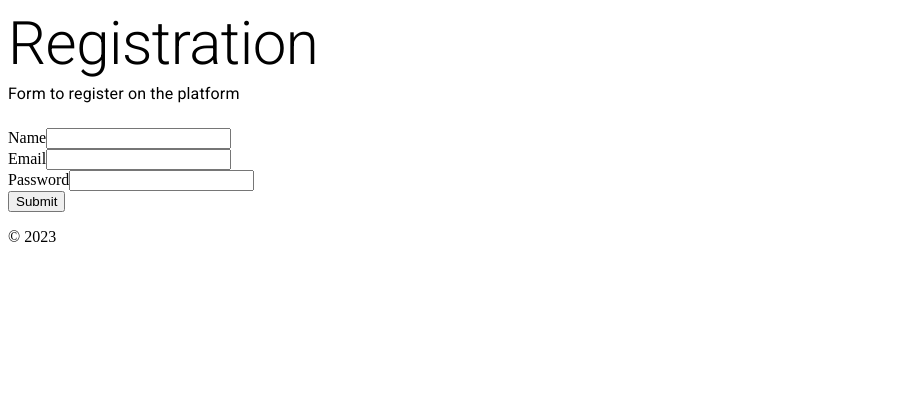
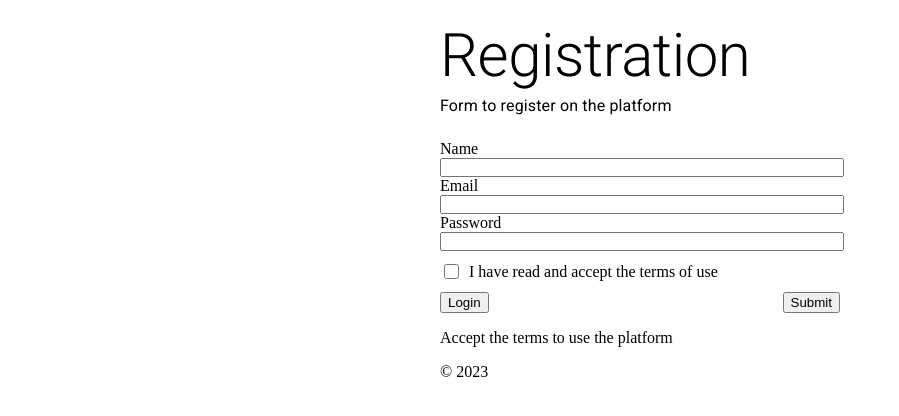
Before and after one commit to ifspcodelab/codeodyssey-frontend, a React (Vite) app: page /registration in a window 1280 px wide. Shown: the top 416 px of the page, without its empty margins (0-899 px from the left). Built offline with nearby package versions, Linux system fonts and the light colour scheme.

Commit message:
feat: add styling to form and app, login page, navigation in home

```diff
--- /dev/null
+++ b/src/index.css
@@ -0,0 +1,6 @@
+html, body {
+    margin: 0;
+    padding: 0;
+    border: 0;
+    box-sizing: border-box;
+}
--- a/src/main.tsx
+++ b/src/main.tsx
@@ -8,6 +8,8 @@ import PrivacyPolicy from "./pages/PrivacyPolicy";
 import Contact from "./pages/Contact";
 import './locales/i18n.ts'
 import Registration from "./pages/Registration";
+import Login from "./pages/Login";
+import './index.css'
 
 const router = createBrowserRouter([
     {
@@ -21,6 +23,10 @@ const router = createBrowserRouter([
             {
                 path: "registration",
                 element: <Registration/>
+            },
+            {
+                path: "login",
+                element: <Login/>
             },
             {
                 path: "terms-of-use",
--- a/src/pages/Home/index.tsx
+++ b/src/pages/Home/index.tsx
@@ -9,6 +9,7 @@ function Home() {
             <h1>Home Page</h1>
             <nav>
                 <Link to={"/registration"}>Registration</Link>
+                <Link to={"/login"}>Login</Link>
             </nav>
             <PageFooter/>
         </>
--- /dev/null
+++ b/src/pages/Login/index.tsx
@@ -0,0 +1,9 @@
+import React from 'react';
+
+function Login() {
+    return (
+        <h1>Login Page</h1>
+    );
+}
+
+export default Login;
--- a/src/pages/Registration/index.tsx
+++ b/src/pages/Registration/index.tsx
@@ -1,6 +1,8 @@
 import React, {useState} from 'react';
 import PageHeader from "../../components/PageHeader";
 import PageFooter from "../../components/PageFooter";
+import './styles.css'
+import {useNavigate} from "react-router-dom"
 
 interface RegistrationData {
     name: string;
@@ -11,6 +13,7 @@ interface RegistrationData {
 function Registration() {
     const registrationData: RegistrationData = {name: "", email: "", password: ""}
     const [formData, setFormData] = useState(registrationData)
+    const navigate = useNavigate()
 
     const inputChangeHandler = (event: React.ChangeEvent<HTMLInputElement>) => {
         const {name, value} = event.target
@@ -22,25 +25,38 @@ function Registration() {
         console.log(formData)
     }
 
+    const handleLogin = () => {
+        return navigate("/login")
+    }
+
     return (
         <>
+            <div className="formContainer">
                 <PageHeader title={"Registration"} text={"Form to register on the platform"}/>
                 <form onSubmit={handleSubmit}>
-                <div>
+                    <div className="formInput">
                         <label htmlFor={"name"}>Name</label>
                         <input type="text" name="name" onChange={inputChangeHandler}/>
                     </div>
-                <div>
+                    <div className="formInput">
                         <label htmlFor={"email"}>Email</label>
                         <input type="text" name="email" onChange={inputChangeHandler}/>
                     </div>
-                <div>
+                    <div className="formInput">
                         <label htmlFor={"password"}>Password</label>
                         <input type="password" name="password" onChange={inputChangeHandler}/>
                     </div>
+                    <div className={"checkbox"}>
+                        <input type="checkbox" id="terms"/>
+                        <label htmlFor="terms">I have read and accept the terms of use</label>
+                    </div>
+                    <div id="buttons">
+                        <button onClick={handleLogin}>Login</button>
                         <button type="submit">Submit</button>
+                    </div>
                 </form>
-            <PageFooter/>
+                <PageFooter id="footer" text={"Accept the terms to use the platform"}/>
+            </div>
         </>
     );
 }
--- /dev/null
+++ b/src/pages/Registration/styles.css
@@ -0,0 +1,38 @@
+.formContainer {
+    width: 400px;
+    margin: 20px auto;
+    height: 200px;
+}
+
+form input {
+    width: 100%;
+    padding: 0;
+}
+
+.formInput * {
+    display: block;
+}
+
+.checkbox {
+    display: flex;
+    align-items: center;
+    margin: 10px auto;
+    width: 100%;
+}
+
+.checkbox input {
+    margin-right: 10px;
+    width: 15px;
+    aspect-ratio: 1;
+}
+
+#buttons {
+    display: flex;
+    justify-content: space-between;
+}
+
+#footer {
+    display: flex;
+    left: 50%;
+    background-color: aqua;
+}
```
Lines whose indentation alone changed are shown as unchanged.
